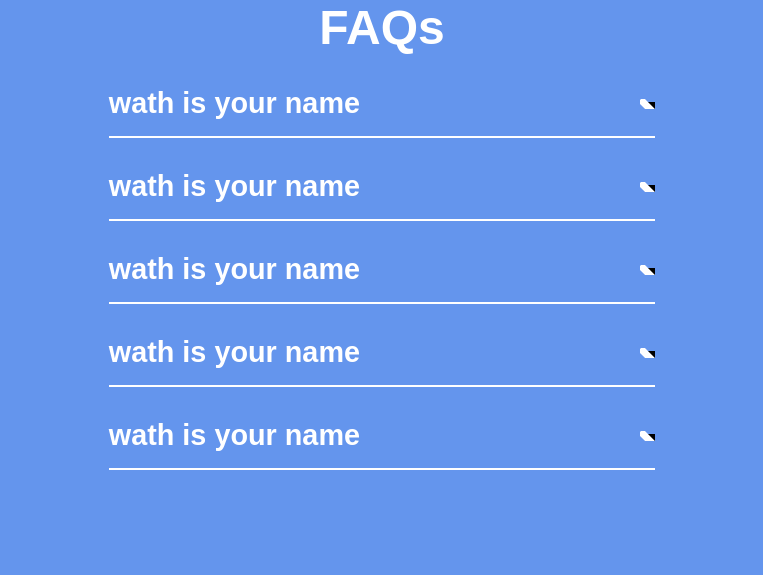
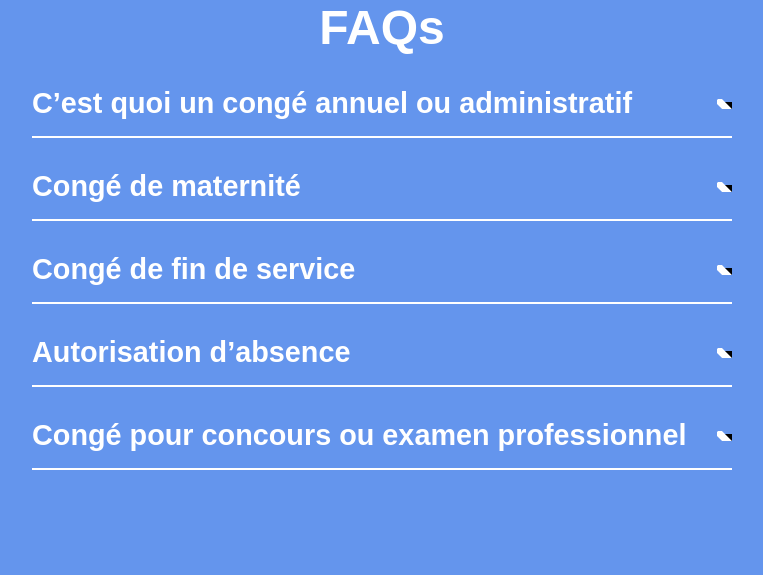
Before and after one commit to wendzagre/Projet-Bootcamp, a Django app: page /faq/ in a window 1280 px wide. Shown: the top 575 px of the page, without its empty margins (258-1021 px from the left). Run offline with Django 4.2, Linux system fonts and the light colour scheme.

Commit message:
Gabarit url

```diff
--- a/helpDesk/Agent/templates/create_agent.html
+++ b/helpDesk/Agent/templates/create_agent.html
@@ -47,6 +47,6 @@
 
   </div>
 
-  {% include 'footer.html' %}
+
 
 {% endblock %}
--- a/helpDesk/gestion/templates/Faq.html
+++ b/helpDesk/gestion/templates/Faq.html
@@ -20,14 +20,14 @@
 
     <div class="faq">
     <div class="question">
-        <h3>wath is your name</h3>
+        <h3>C’est quoi un congé annuel ou administratif </h3>
         <svg width="15" height="10" viewBox="00 42 25">
         <path d="M3 3L21 21L39 3" stroke="white" stroke-width="7" stroke-linecap="round"/>
         </svg>
     </div>
     <div class="answer">
         <p>
-            java rtjfbdbbhf nfjfvcbb fhdvdbv fjdbfndbcb vbfjbnfndbfn
+            c’est une période de 30 jours consécutifs de repos avec traitement, accordée au fonctionnaire après 11 mois de services accomplis. L’article 55 de la loi 081-2015/CNT du 24 novembre 2015 précise que ce congé est obligatoire pour le fonctionnaire.
         </p>
     </div>
     </div>
@@ -35,56 +35,56 @@
 
     <div class="faq">
         <div class="question">
-            <h3>wath is your name</h3>
+            <h3> Congé de maternité </h3>
             <svg width="15" height="10" viewBox="00 42 25">
             <path d="M3 3L21 21L39 3" stroke="white" stroke-width="7" stroke-linecap="round"/>
             </svg>
         </div>
         <div class="answer">
             <p>
-                java rtjfbdbbhf nfjfvcbb fhdvdbv fjdbfndbcb vbfjbnfndbfn
+                c’est une période de 14 semaines de repos accordée au personnel féminin de la fonction publique pour raison de maternité au vu d’un certificat médical délivré par un médecin agréé, une sage-femme ou un maïeuticien d’Etat qui commence au plus tôt 08 semaines et au plus tard 04 semaines avant la date présumée d’accouchement.
             </p>
         </div>
         </div>
 
         <div class="faq">
             <div class="question">
-                <h3>wath is your name</h3>
+                <h3>Congé de fin de service </h3>
                 <svg width="15" height="10" viewBox="00 42 25">
                 <path d="M3 3L21 21L39 3" stroke="white" stroke-width="7" stroke-linecap="round"/>
                 </svg>
             </div>
             <div class="answer">
                 <p>
-                    java rtjfbdbbhf nfjfvcbb fhdvdbv fjdbfndbcb vbfjbnfndbfn
+                    c’est une période de trois (03) mois consécutifs de repos avec traitement brut soumis à pension sans toute autre indemnité, accordée au fonctionnaire durant les trois (03) derniers mois avant sa date de départ à la retraite.
                 </p>
             </div>
             </div>
 
             <div class="faq">
                 <div class="question">
-                    <h3>wath is your name</h3>
+                    <h3> Autorisation d’absence </h3>
                     <svg width="15" height="10" viewBox="00 42 25">
                     <path d="M3 3L21 21L39 3" stroke="white" stroke-width="7" stroke-linecap="round"/>
                     </svg>
                 </div>
                 <div class="answer">
                     <p>
-                        java rtjfbdbbhf nfjfvcbb fhdvdbv fjdbfndbcb vbfjbnfndbfn
+                        : c’est une période d’arrêt de travail accordé à un agent avec maintien du traitement. Il peut s’agir d’une absence pour événements familiaux, pour activités syndicales, pour activité d'intérêt national, pour élections (municipales, législatives, présidentielles, …)
                     </p>
                 </div>
                 </div>
 
                 <div class="faq">
                     <div class="question">
-                        <h3>wath is your name</h3>
+                        <h3>Congé pour concours ou examen professionnel </h3>
                         <svg width="15" height="10" viewBox="00 42 25">
                         <path d="M3 3L21 21L39 3" stroke="white" stroke-width="7" stroke-linecap="round"/>
                         </svg>
                     </div>
                     <div class="answer">
                         <p>
-                            java rtjfbdbbhf nfjfvcbb fhdvdbv fjdbfndbcb vbfjbnfndbfn
+                            c’est un congé avec traitement accordé au fonctionnaire pour lui permettre de subir les épreuves de concours ou examens professionnels.
                         </p>
                     </div>
                     </div>
--- a/helpDesk/helpDesk/urls.py
+++ b/helpDesk/helpDesk/urls.py
@@ -21,14 +21,15 @@ from gestion import views
 
 
 
+
 urlpatterns = [
    path('admin/', admin.site.urls),
-    path('Agent/',include('Agent.urls')),
-    path('gestion/', include('gestion.urls')), #Inclure l'urls.py de l'application gestion
+    path('Agent/',include('Agent.urls'),name='agent'),
+    path('gestion/', include('gestion.urls'),name='ticket'), #Inclure l'urls.py de l'application gestion
     path('',authentication.views.login_page,name='login') ,
     path('logout/',authentication.views.logout_user,name='logout') ,
-    path('demande/',views.Demande,name='create-agent') ,
-    path('faq/',views.FAQ,name='create-agent') ,
+    path('demande/',views.Demande,name='demande') ,
+    path('faq/',views.FAQ,name='faq') ,
     path('agent/',views.Lagent,name='create-agent') ,
 
 
```
Also changed, not shown: helpDesk/Agent/templates/base.html (+5 -5 lines), helpDesk/authentication/templates/authentication/login.html (+13 -3 lines).
